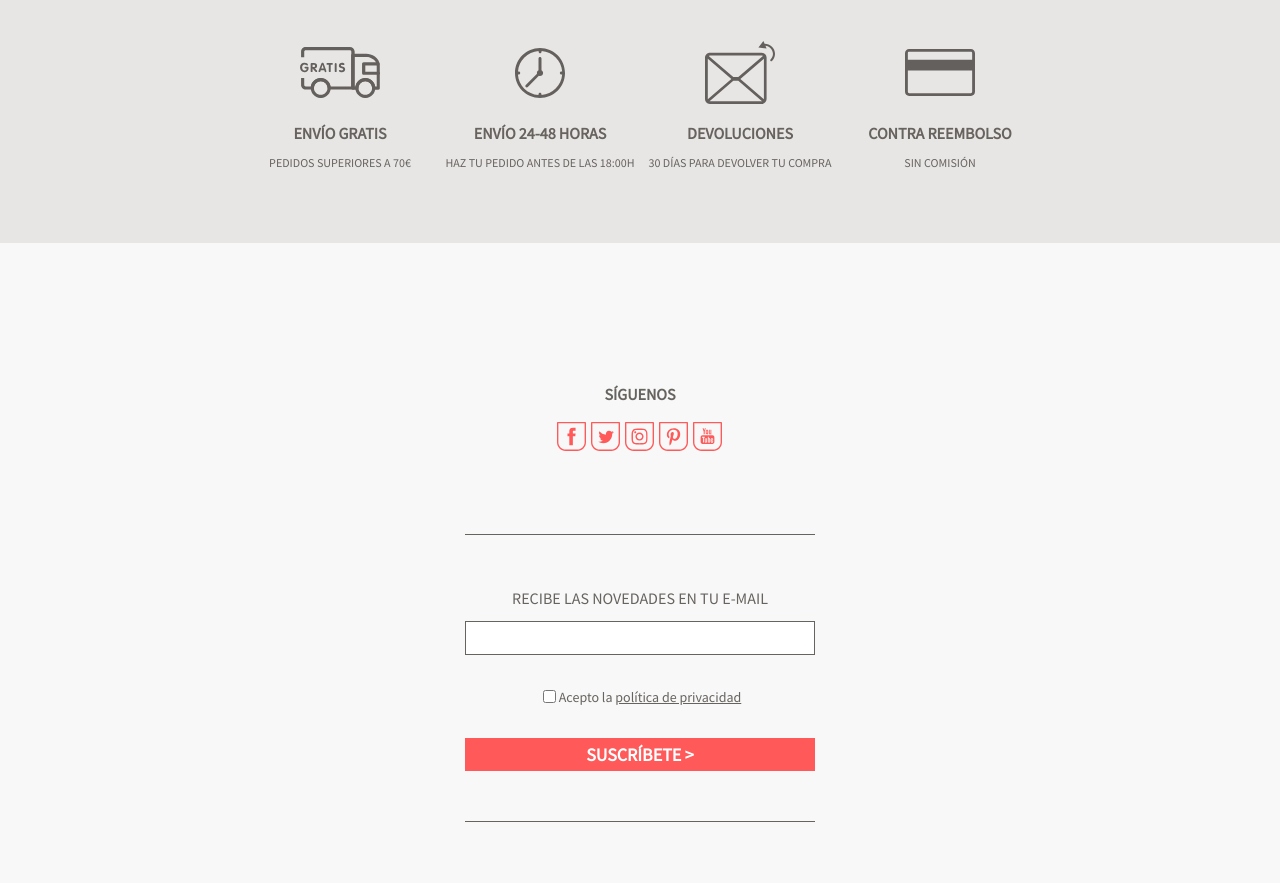
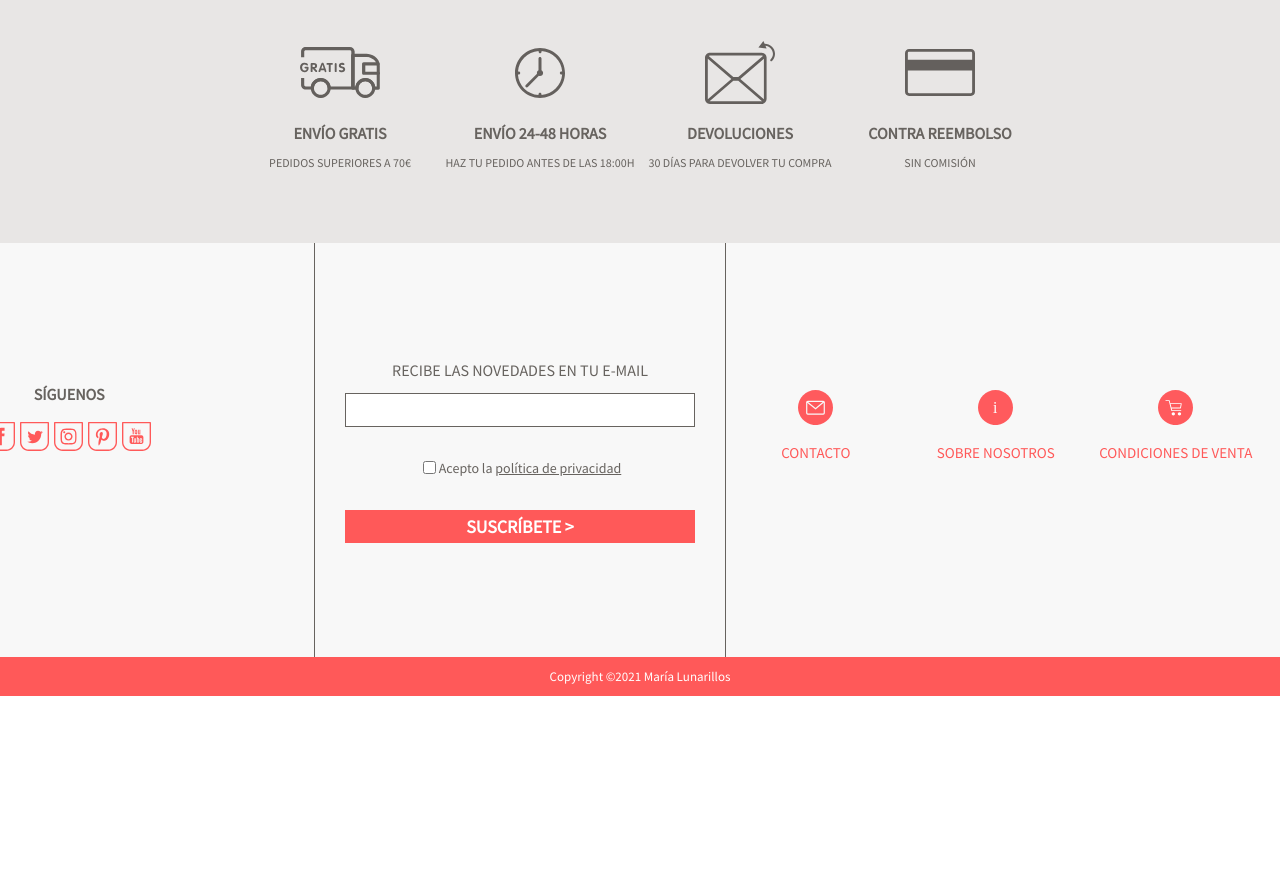
Before and after one commit to Danigury/011021-c-weekend-sandra-dani, a website: page index.html in a window 1280 px wide. Shown: the part 1930-2813 px from the top of the page. After the commit the page ends 2626 px from the top, so only its background shows below. Drawn offline with nearby package versions, Linux system fonts and the light colour scheme; files that its build step writes are made by us from their sources.

Commit message:
añadidos cambios mediaquery a footer

```diff
--- a/index.html
+++ b/index.html
@@ -137,7 +137,7 @@
     </main>
 
     <footer class="footer">
-      <div>
+      <div class="footer__lista">
         <section class="rrss">
           <h2 class="rrss__titulo">SÍGUENOS</h2>
           <ul class="rrss__lista">
--- a/style.scss
+++ b/style.scss
@@ -555,4 +555,50 @@ body {
       align-items: center;
     }
   }
+  .footer__lista {
+    display: flex;
+    justify-content: center;
+    flex-direction: row;
+
+    .rrss {
+      div {
+        width: 30px;
+        height: 30px;
+      }
+      margin-right: 160px;
+    }
+
+    .boletin {
+      margin-left: 0px;
+      margin-right: 0px;
+      width: 400px;
+      border-left: 1px solid $color-textos;
+      border-right: 1px solid $color-textos;
+      .boletin__contenedor {
+        border: 0;
+      }
+    }
+
+    .informacion {
+      display: flex;
+      flex-direction: row;
+      padding-right: 30px;
+      .informacion__lista {
+        display: flex;
+        flex-direction: row;
+        h3 {
+          font-size: 15px;
+        }
+        .informacion__lista-contacto {
+          width: 180px;
+        }
+        .informacion__lista-nosotros {
+          width: 180px;
+        }
+        .informacion__lista-condiciones {
+          width: 180px;
+        }
+      }
+    }
+  }
 }
```
